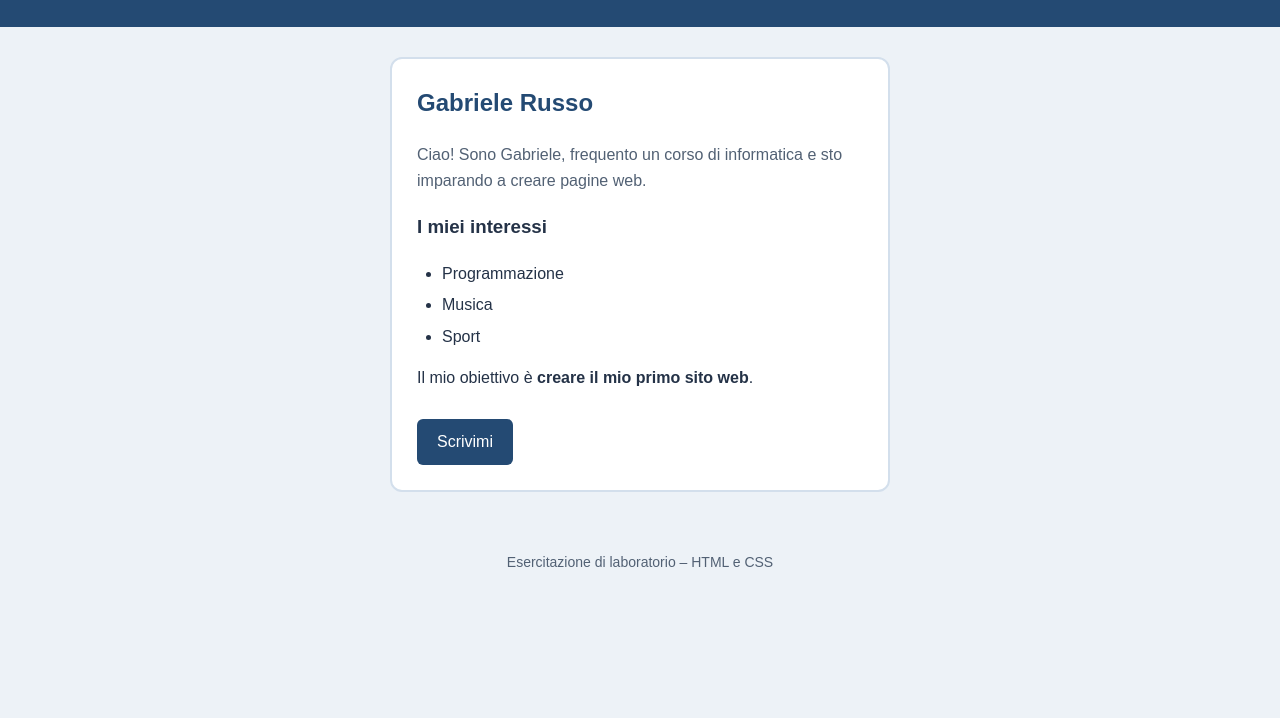
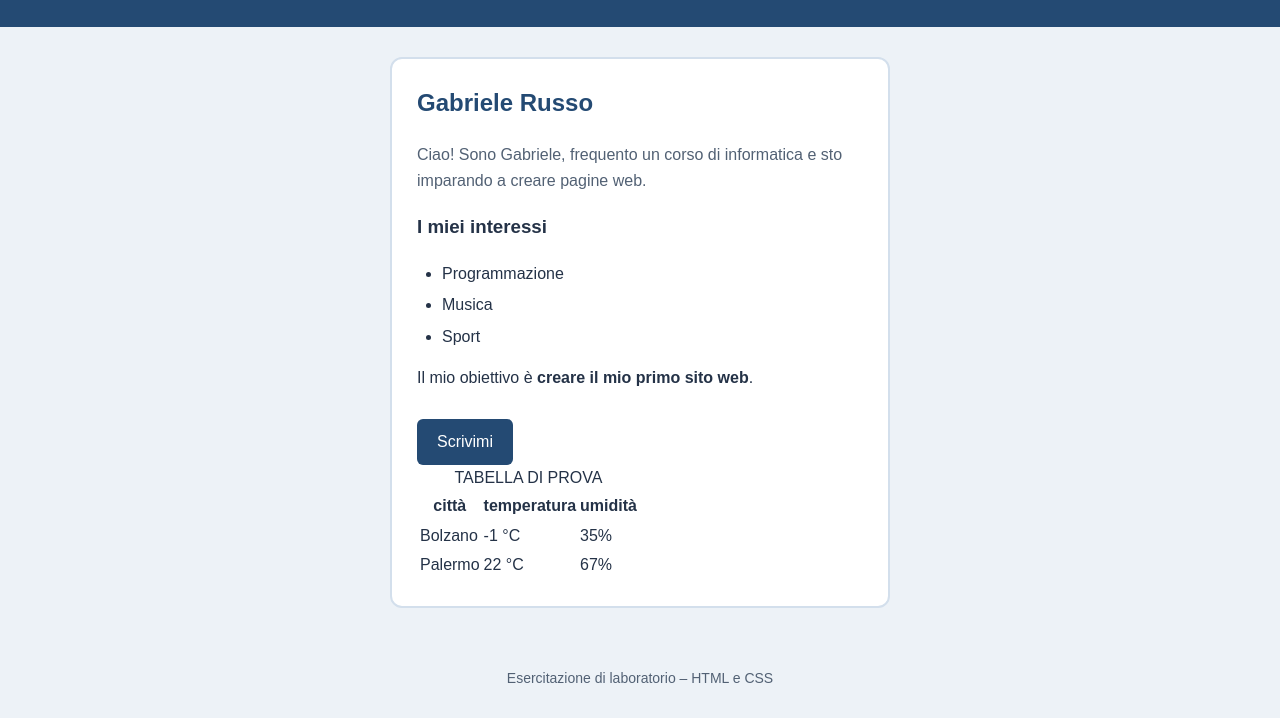
Before and after one commit to smxkyyyyyyy/laboratorio-html, a plain HTML site: page index.html in a window 1280 px wide. Shown: the part 118-836 px from the top of the page. Before the commit the page ends 800 px from the top, so only its background shows below. Drawn offline with Linux system fonts and the light colour scheme.

Commit message:
Update index.html

```diff
--- a/index.html
+++ b/index.html
@@ -34,6 +34,25 @@
             <a class="pulsante" href="mailto:gabriele@example.com">
                 Scrivimi
             </a>
+            <table>
+  <caption>TABELLA DI PROVA</caption>
+  <tr>
+    <th>città</th>
+    <th>temperatura</th>
+    <th>umidità</th>
+  </tr>
+  <tr>
+    <td>Bolzano</td>
+    <td>-1 °C</td>
+    <td>35%</td>
+  </tr>
+  <tr>
+    <td>Palermo</td>
+    <td>22 °C</td>
+    <td>67%</td>
+  </tr>
+</table>
+
         </article>
     </main>
 
```
